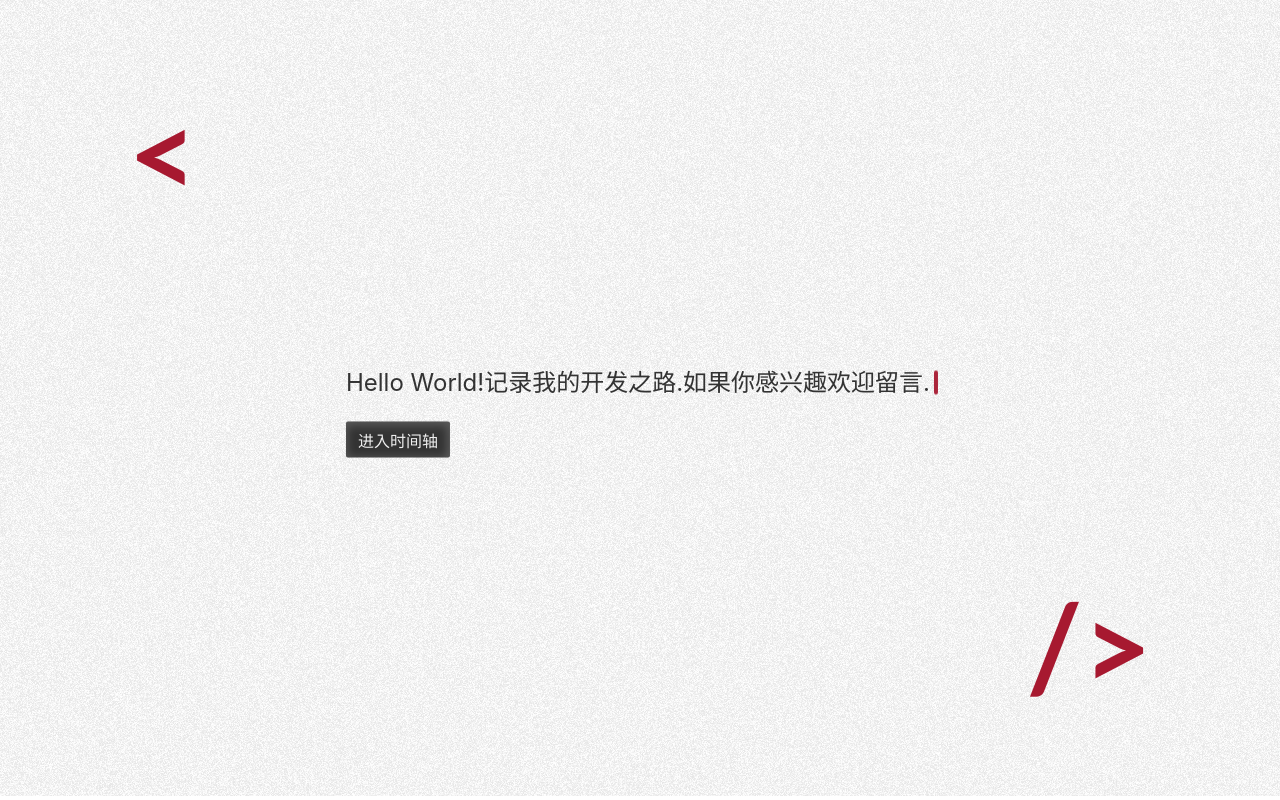
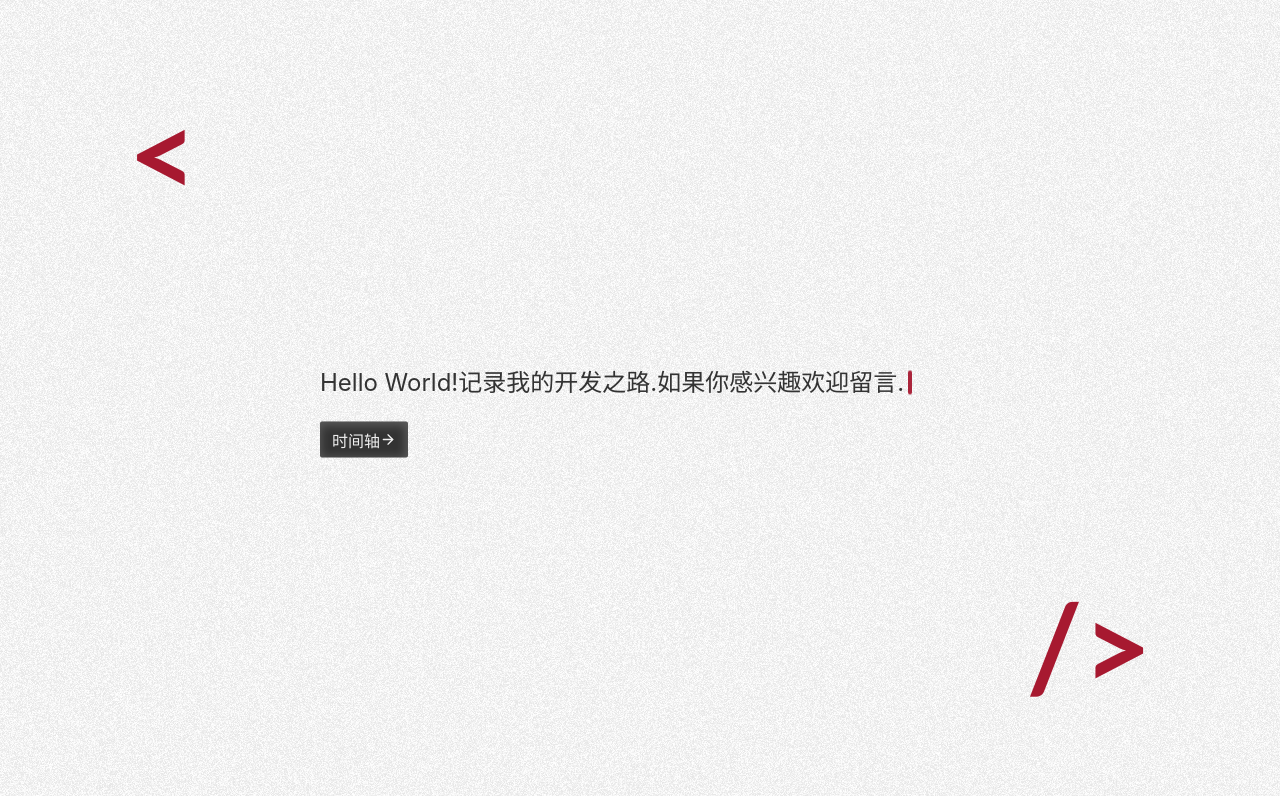
Before and after one commit to cairongquan/myself, a React (Create React App) app: page / in a window 1280 px wide. Built offline with nearby package versions, Linux system fonts and the light colour scheme.

Commit message:
20250624

```diff
--- a/package.json
+++ b/package.json
@@ -7,6 +7,7 @@
     "@testing-library/jest-dom": "^6.6.3",
     "@testing-library/react": "^16.3.0",
     "@testing-library/user-event": "^13.5.0",
+    "lucide-react": "^0.522.0",
     "react": "^19.1.0",
     "react-dom": "^19.1.0",
     "react-scripts": "5.0.1",
@@ -14,7 +15,7 @@
     "web-vitals": "^2.1.4"
   },
   "scripts": {
-    "start": "react-scripts start",
+    "dev": "react-scripts start",
     "build": "react-scripts build",
     "test": "react-scripts test",
     "eject": "react-scripts eject"
--- a/src/components/info.jsx
+++ b/src/components/info.jsx
@@ -1,4 +1,5 @@
 import { useState, useEffect } from 'react'
+import { ArrowRight } from 'lucide-react'
 
 const baseText = `Hello World!记录我的开发之路.如果你感兴趣欢迎留言.`
 
@@ -31,7 +32,10 @@ export default function MyInfo() {
   return (
     <div className="base-info">
       <p>{displayedText}<span className="base-info__cursor-text"></span></p>
-      <button className="confirm-btn">进入时间轴</button>
+      <button className="confirm-btn">
+        时间轴
+        <ArrowRight size={16} />
+      </button>
     </div>
   )
 }
--- a/src/index.css
+++ b/src/index.css
@@ -18,6 +18,8 @@ body {
   cursor: pointer;
   font-weight: 500;
   box-shadow: inset -1px 2px 10px 2px rgba(255, 255, 255, 0.2);
+  display: flex;
+  align-items: center;
 }
 
 .confirm-btn:hover {
--- a/src/style/bg.css
+++ b/src/style/bg.css
@@ -27,6 +27,7 @@
 }
 
 .bg-box__child {
+  width: 50%;
   position: absolute;
   left: 50%;
   top: 50%;
```
Also changed, not shown: 1 other file (tests, documents, lock files or other folders). Lines whose indentation alone changed are shown as unchanged.
